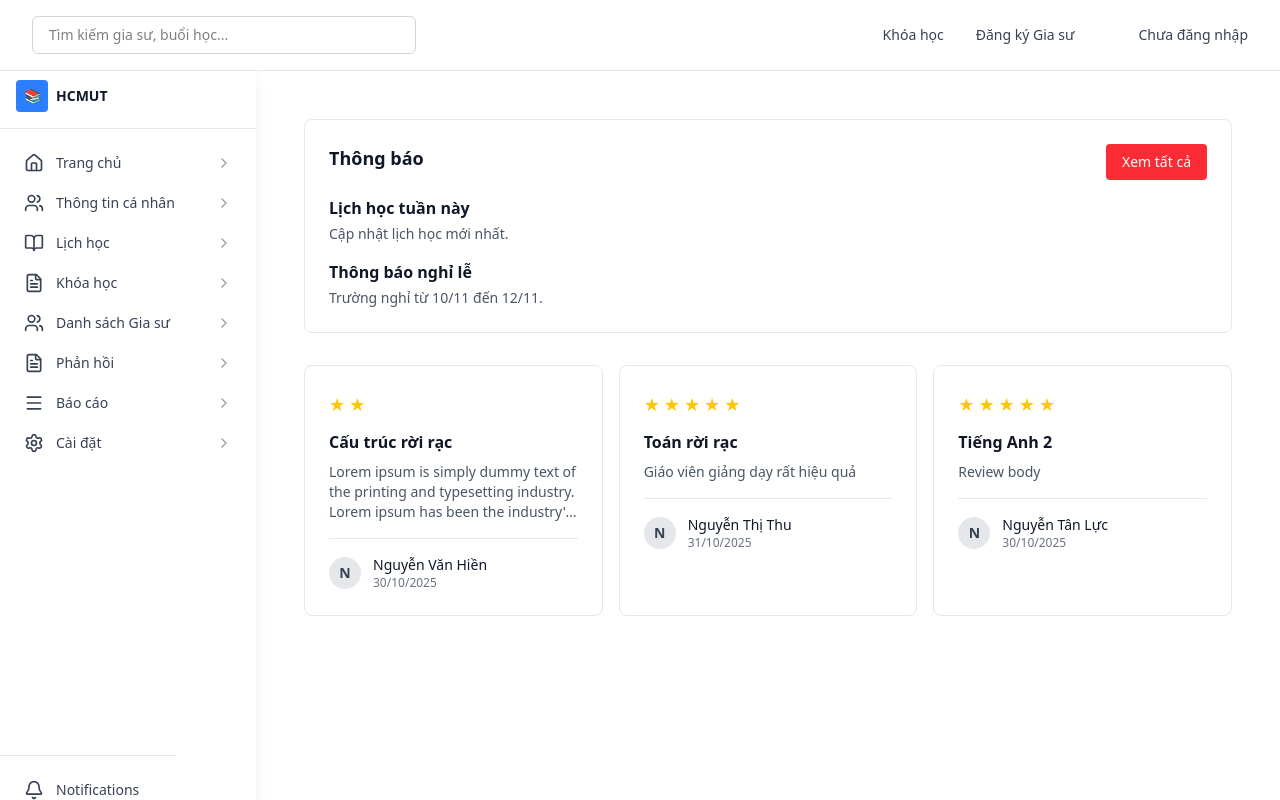
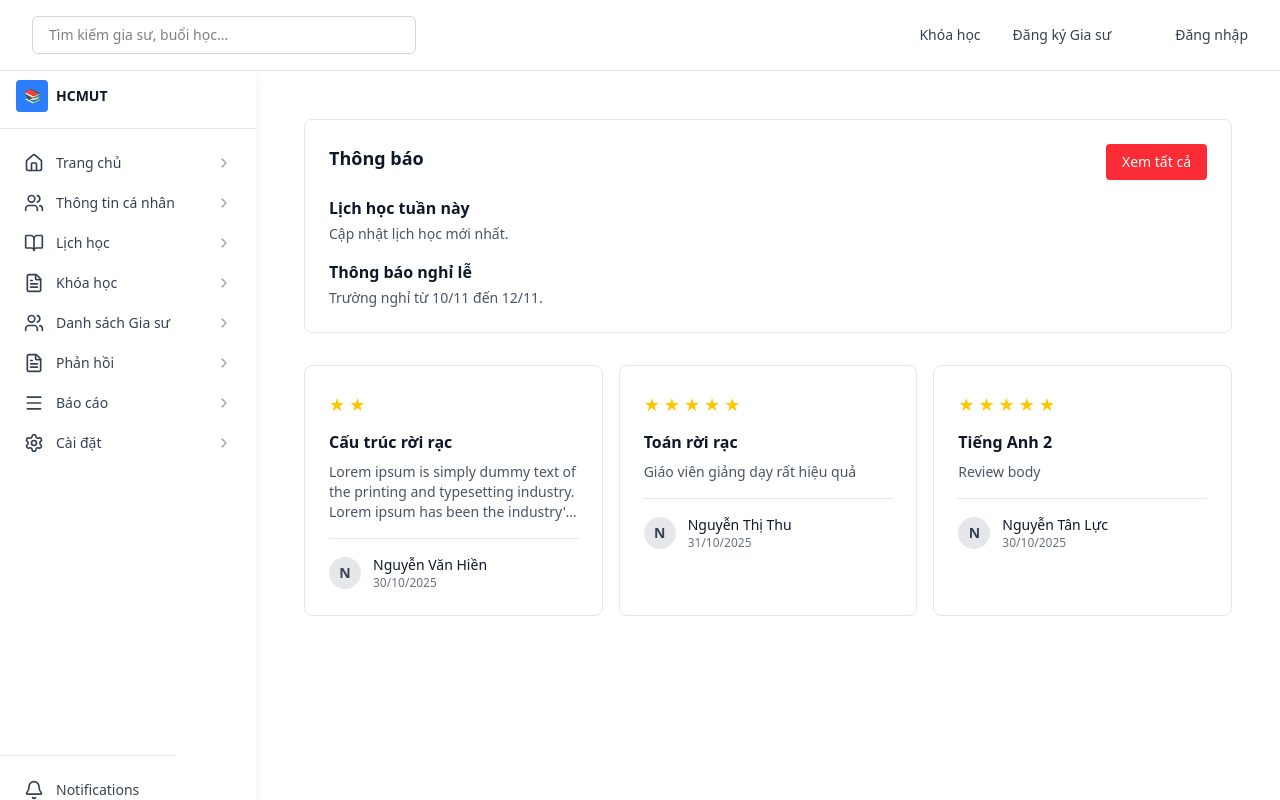
Before and after one commit to bnhtho/251_software_engineer_project, a React (Vite) app: page /home/1 in a window 1280 px wide. Built offline with nearby package versions, Linux system fonts and the light colour scheme.

Commit message:
Add logout button

```diff
--- a/src/App.tsx
+++ b/src/App.tsx
@@ -12,7 +12,7 @@
     <BrowserRouter>
       <Routes>
         <Route path="/" element={<LoginPage />} />
-
+{/* NOTE: Ghi chú: Layout là trang template sẵn, có sidebar bên trái và navbar(header) trên đầu */}
         {/* ✅ Các route CÓ Layout */}
         <Route path="/home/:userID" element={<Layout />}>
           {/* Home page (index) */}
--- a/src/Components/Navbar.tsx
+++ b/src/Components/Navbar.tsx
@@ -7,7 +7,7 @@
 
     if (user) {
       userSection = (
-      "Xin chào, " + user.name
+      "Đăng xuất"
       )
     } else{
       userSection = (
@@ -19,6 +19,11 @@
       userRole = "admin";
     } else {
       userRole = "user";
+    }
+    // Handle logout
+    const handleLogout = () => {
+      logout();
+      window.location.href = "/";
     }
   return (
     <header className="border-b border-gray-200 bg-white sticky top-0 z-40">
@@ -47,7 +52,19 @@
           </a>
           {/* //TODO: Logic: Nếu đã login thành công thì hiện nút đăng xuất*/}
           <a href="#" className="text-sm font-medium text-gray-700 hover:text-blue-600 transition-colors">
-                  {userSection}
+            {/* Nếu đã login */}
+          {user ? (
+            <button
+              onClick={handleLogout}
+              className="text-sm font-medium text-gray-700 hover:text-red-600 transition-colors"
+            >
+              Đăng xuất ({user.name})
+            </button>
+          ) : (
+            <a href="/login" className="text-sm font-medium text-gray-700 hover:text-blue-600 transition-colors">
+              Đăng nhập
+            </a>
+          )}
           </a>
         </nav>
       </div>
--- a/src/Context/UserContext.tsx
+++ b/src/Context/UserContext.tsx
@@ -16,7 +16,6 @@
 
   export const UserProvider = ({ children }: { children: ReactNode }) => {
     const [user, setUser] = useState<User | null>(null);
-  // use storageContext to persist user login across refreshes (optional)
     useEffect(() => {
       const storedUser = localStorage.getItem("user");
       if (storedUser) {
@@ -30,7 +29,7 @@
     // const login = (userData: User) => setUser(userData);
     const logout = () =>
       {
-          localStorage.removeItem("user"); // ✅ Xóa khi logout
+            localStorage.removeItem("user");
             setUser(null);
       };
 
--- a/src/page/HomePage.tsx
+++ b/src/page/HomePage.tsx
@@ -33,8 +33,6 @@
   { title: "Thông báo nghỉ lễ", content: "Trường nghỉ từ 10/11 đến 12/11." },
 ];
 const HomePage = () => {
-    const { user } = useUser();
-
     return  (
         <div className="p-6 space-y-8">
     {/* Load Review */}
```
Lines whose indentation alone changed are shown as unchanged.
